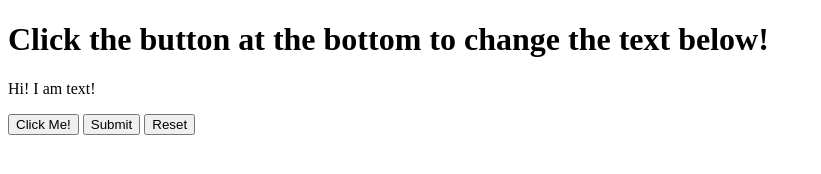
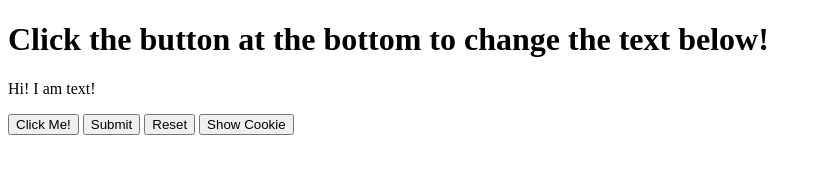
Before and after one commit to Fireblaster340/WebDevPractice, a plain HTML site: page index.html in a window 1280 px wide. Shown: the whole page, without its empty margins (0-821 px from the left). Drawn offline with Linux system fonts and the light colour scheme.

Commit message:
Updated to add function to show cookie

```diff
--- a/index.html
+++ b/index.html
@@ -8,5 +8,6 @@
 <button id="buttontext", type="button", onclick="Change()">Click Me!</button>
 <button id="buttonsubmit", type="button", onclick="SwitchVar()">Submit</button>
 <button id="reset", type="button", onclick="Reset()">Reset</button>
+<button id="reset", type="button", onclick=ShowVar()>Show Cookie</button>
 <script src="ChangeTxt.js"></script>
 <! Difficulty = imaginary (one random vertassium video lol)>
```
